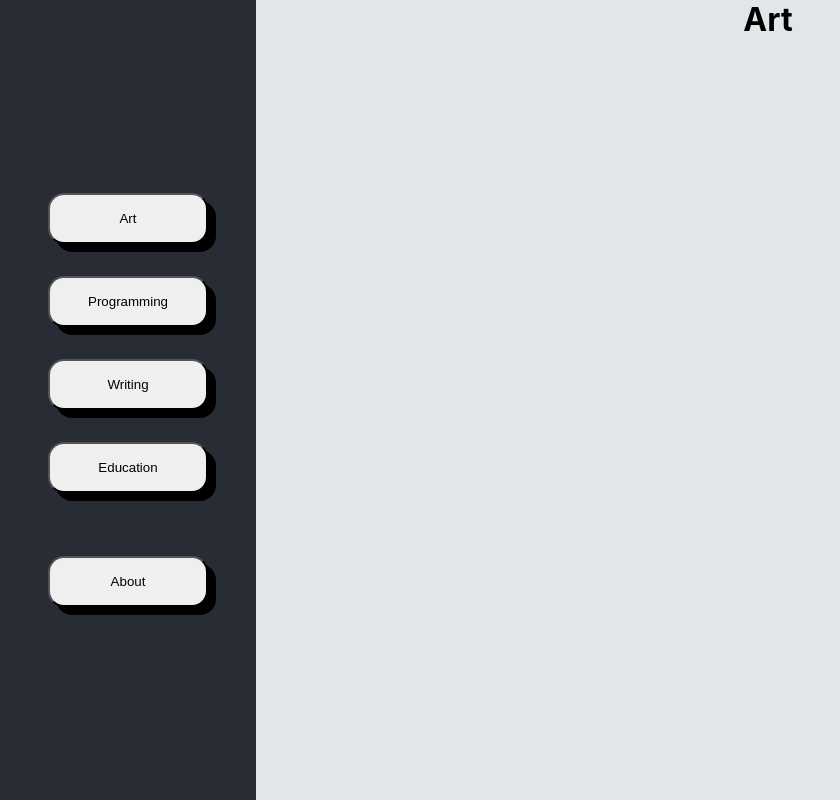
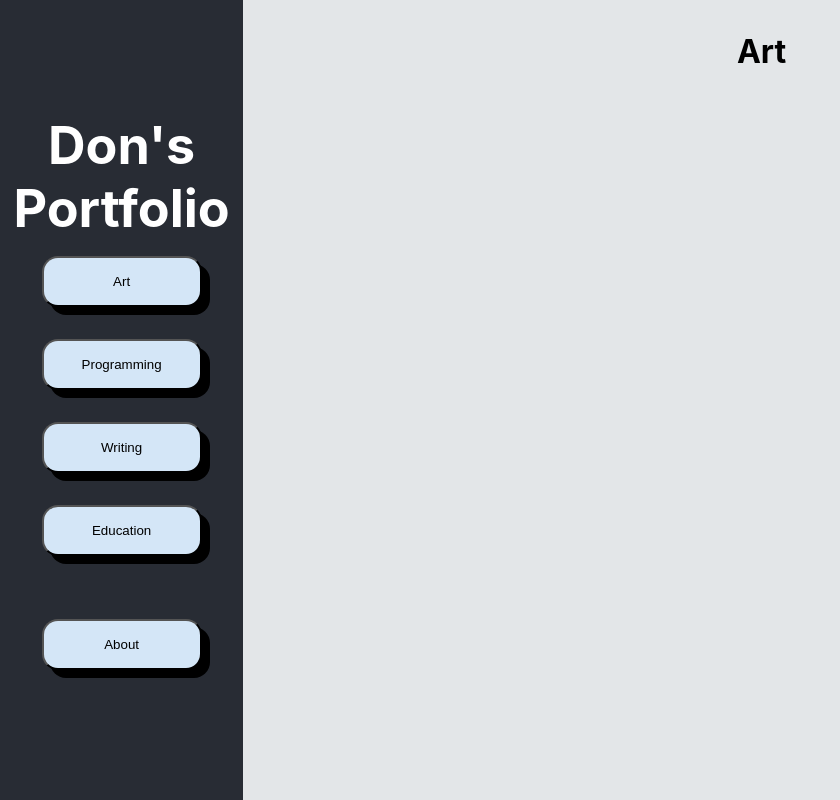
Before and after one commit to zen-da-baker/react-portfolio-site, a React (Create React App) app in the folder react-portfolio/: page / in a window 1280 px wide. Shown: the whole page, without its empty margins (0-840 px from the left). Built offline with nearby package versions, Linux system fonts and the light colour scheme.

Commit message:
Button styling

```diff
--- a/react-portfolio/src/App.css
+++ b/react-portfolio/src/App.css
@@ -13,6 +13,10 @@ html {
 /* Typography
 ======================================================== */
 
+.App-link {
+  color: #61dafb;
+}
+
 /* Components
 ======================================================== */
 
@@ -23,6 +27,10 @@ button {
 
   border-radius: 1rem;
   box-shadow: 0.5rem 0.5rem black;
+
+  background-color: hsl(210, 70%, 90%);
+
+  cursor: pointer;
 }
 
 /* Structure
@@ -31,19 +39,6 @@ button {
 .App {
   text-align: center;
   display: flex;
-}
-
-
-
-.App-logo {
-  height: 40vmin;
-  pointer-events: none;
-}
-
-@media (prefers-reduced-motion: no-preference) {
-  .App-logo {
-    animation: App-logo-spin infinite 20s linear;
-  }
 }
 
 .App-header {
@@ -61,17 +56,5 @@ button {
 .app-body {
   width: 80vw;
   background-color: hsl(210, 10%, 90%);
+  padding: 2rem;
 }
-
-.App-link {
-  color: #61dafb;
-}
-
-@keyframes App-logo-spin {
-  from {
-    transform: rotate(0deg);
-  }
-  to {
-    transform: rotate(360deg);
-  }
-}
--- a/react-portfolio/src/components/Header.js
+++ b/react-portfolio/src/components/Header.js
@@ -7,6 +7,8 @@ import '../App.css';
 export default function Header(props) {
     return (
         <header className="App-header">
+
+            <h1>Don's Portfolio</h1>
 
             <button onClick={props.handleArt}>Art</button>
             <button onClick={props.handleProgramming}>Programming</button>
```
